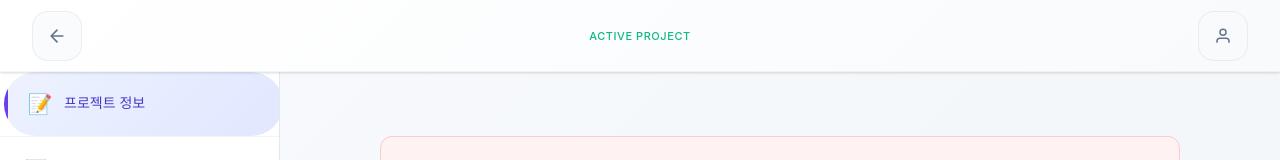
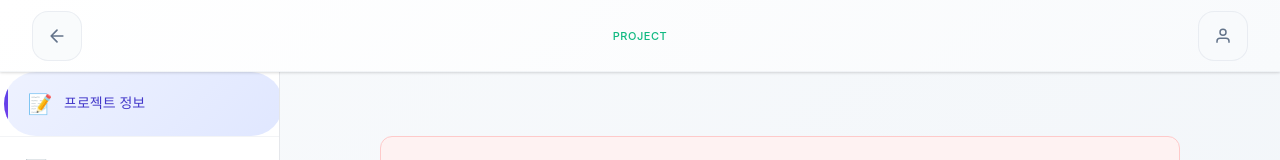
Before and after one commit to 8-do-nenemddin/DECASE-FE, a Vue app: page /details/1 in a window 1280 px wide. Shown: the top 160 px of the page. Built offline with nearby package versions, Linux system fonts and the light colour scheme; no server answers.

Commit message:
fix: 프로젝트 상태 수정

```diff
--- a/src/components/projects/settings/SettingsHeader.vue
+++ b/src/components/projects/settings/SettingsHeader.vue
@@ -22,8 +22,8 @@
 
     <div class="header-center">
       <div class="project-title-container" @click="goToMain">
-        <h1 class="project-title">{{ projectStore.projectName }}</h1>
-        <div class="project-status">Active Project</div>
+        <h1 class="project-title">{{ projectName }}</h1>
+        <div class="project-status">{{ status }} PROJECT</div>
       </div>
     </div>
 
@@ -67,14 +67,17 @@ import ProfileBar from "../../main/ProfileBar.vue";
 import { useProjectStore } from "/src/stores/projectStore";
 
 const projectStore = useProjectStore();
+const projectId = computed(() => projectStore.projectId);
+const projectName = computed(() => projectStore.projectName);
+const status = computed(() => projectStore.status);
 
 const router = useRouter();
 const showSidebar = ref(false);
 const showProfileSidebar = ref(false);
 
 const goToMain = () => {
-  if (projectStore.projectId) {
-    router.push(`/projects/${projectStore.projectId}`);
+  if (projectId) {
+    router.push(`/projects/${projectId.value}`);
   }
 };
 
```
